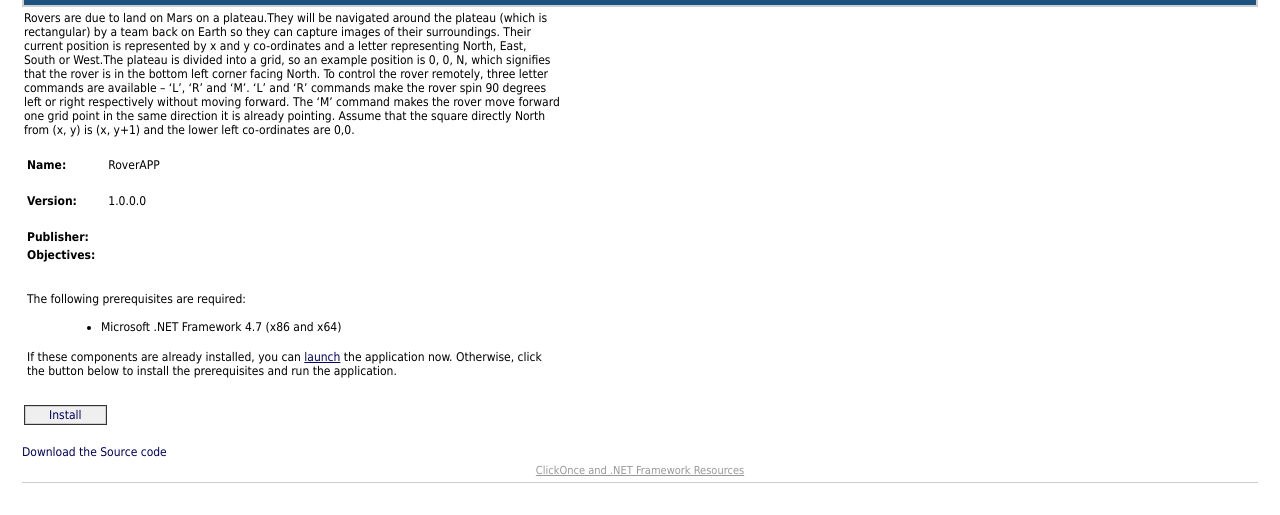
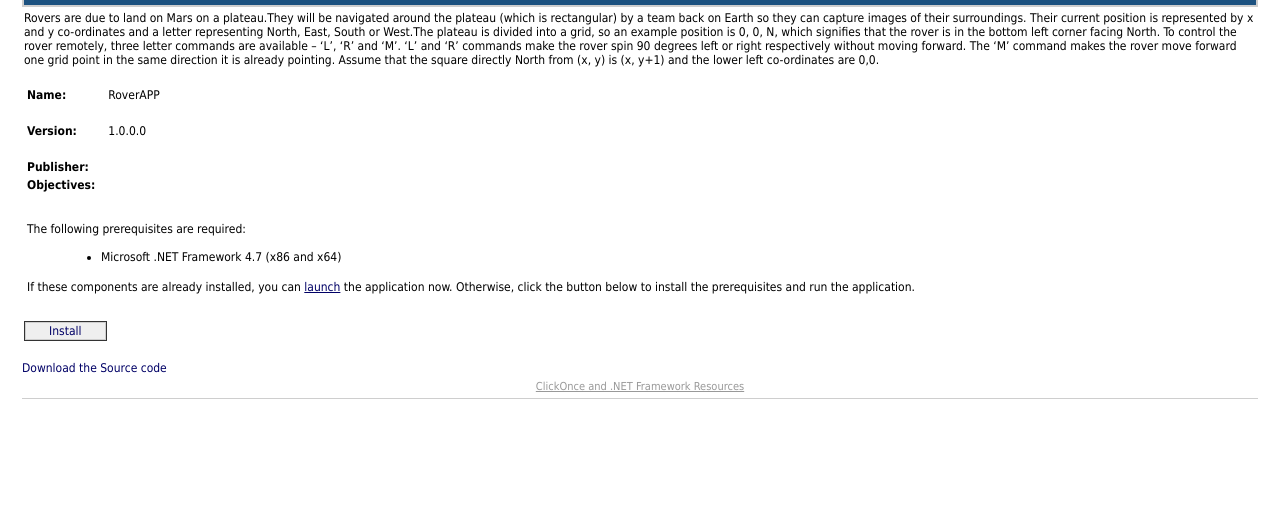
Before and after one commit to shesinamuhammed/RoverAPP, a plain HTML site: page index.html in a window 1280 px wide. Shown: the part 71-586 px from the top of the page. Drawn offline with Linux system fonts and the light colour scheme.

Commit message:
Update index.html

```diff
--- a/index.html
+++ b/index.html
@@ -127,7 +127,7 @@ function CompareVersions(v1, v2)
 
 
 <!-- Begin Dialog -->
-<TR><TD ALIGN="LEFT"><TABLE CELLPADDING="2" CELLSPACING="0" BORDER="0" WIDTH="540"><TR><TD WIDTH="100%">
+<TR><TD ALIGN="LEFT"><TABLE CELLPADDING="2" CELLSPACING="0" BORDER="0" WIDTH="100%"><TR><TD WIDTH="100%">
 
 <!-- Begin AppInfo -->
 <TABLE><TR><TD COLSPAN="3">&nbsp;</TD></TR><TR><TD><B>Name:</B></TD><TD WIDTH="5"><SPACER TYPE="block" WIDTH="10" /></TD><TD>RoverAPP
```
